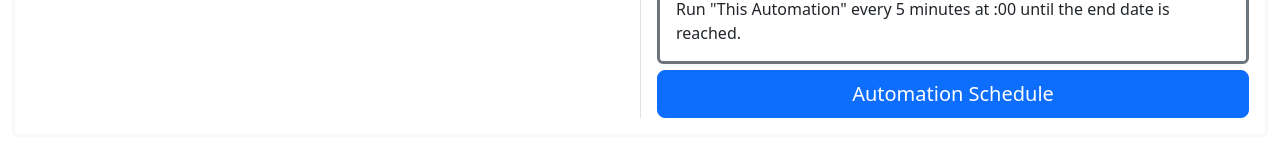
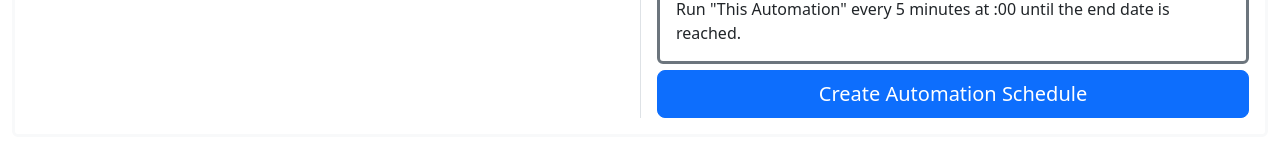
Before and after one commit to fflores0467/auto-make-frontend, a React (Create React App) app: page /setup/automation in a window 1280 px wide. Shown: the part 495-652 px from the top of the page. Built offline with nearby package versions, Linux system fonts and the light colour scheme.

Commit message:
fixed broken automation page

```diff
--- a/src/SetUp/Automation.tsx
+++ b/src/SetUp/Automation.tsx
@@ -6,6 +6,7 @@ import React, { useEffect, useState } from 'react';
 import { useDispatch, useSelector } from 'react-redux';
 import type { RootState, AppDispatch } from '../store';
 import { setAutomationState } from '../features/setup/automationSlice';
+import { clearScheduleName } from '../features/setup/scheduleSlice'
 
 import Card from 'react-bootstrap/Card';
 import Container from 'react-bootstrap/Container';
@@ -73,33 +74,6 @@ export const Automation = () => {
         }
     }, [automation_id]);
 
-    // Onload or when schedule name changes, check if the schedule already exists
-    const [submitState, setSubmitState] = useState('')
-    useEffect(() => {
-        if (scheduleState.name) {
-            setLoading(true);
-            axios.get(`http://localhost:8080/read-job`, {
-                params: { name: encodeURIComponent(scheduleState.name) },
-                timeout: 5000,
-                validateStatus: (status) => status === 200 || status === 404, // Allow 404 to pass through
-            })
-            .then((response) => {
-                if (response.status === 404 && response.data?.message === "No jobs found") {
-                    setSubmitState('Create'); // Job not found, proceed with create mode
-                } else if (response.status === 200) {
-                    setSubmitState('Update'); // Job exists
-                } else {
-                    throw new Error("Unexpected response status"); // Force catch if other issues
-                }
-            })
-            .catch((err) => {
-                console.error("Error or unexpected 404:", err); // Catch other errors or unexpected 404s
-                setError("An unexpected error occurred.");
-            })
-            .finally(() => setLoading(false));
-        }
-    }, [scheduleState.name, success]);
-
     // Dispatch automation state in redux to keep data globally
     const handleChange = (event: React.ChangeEvent<HTMLInputElement | HTMLSelectElement | HTMLTextAreaElement>) => {
         const { name, value } = event.target;
@@ -107,7 +81,7 @@ export const Automation = () => {
     };
 
     // Handle form submission with validation
-    const handleSubmit = async (requestType: string) => {
+    const handleSubmit = async () => {
         setError("");
         const findMissingFields = (obj: Record<string, any>) =>
             Object.entries(obj)
@@ -141,25 +115,28 @@ export const Automation = () => {
             interval: scheduleState.interval,
             time_unit: scheduleState.time_unit,
             specific_time: scheduleState.specific_time,
-            parameters: automationState.parameters
+            parameters: automationState.parameters // Get automation parameters from Redux
         };
-
-        const url = requestType === 'create'
-        ? 'http://localhost:8080/create-job'
-        : `http://localhost:8080/update-job?name=${encodeURIComponent(scheduleState.name)}`;
-        const method = requestType === 'create' ? 'post' : 'put';
 
         try {
             setLoading(true);
-            await axios({ method, url, data: jobData, headers: { 'Content-Type': 'application/json' } });
-            setSuccess(`The Schedule "${scheduleState.name}" was ${requestType === 'create' ? 'created' : 'updated'} successfully.`);
+            await axios.post('http://localhost:8080/create-job', jobData, {
+                headers: {
+                    'Content-Type': 'application/json',
+                },
+            });
+            setSuccess(`The Schedule "${scheduleState.name}" was Created. The Automation "${settings.data.name}" is Scheduled to Run.\n
+                Feel Free to Build a New Schedule!`);
+            dispatch(clearScheduleName());
         } catch (error) {
             if (axios.isAxiosError(error)) {
                 const errorMessage = error.response?.data?.message || 'An error occurred';
-                setError(errorMessage.includes("SQLITE_CONSTRAINT: UNIQUE constraint failed") ? `"${scheduleState.name}" is already in use` : errorMessage);
-            } else {
-                setError('An unknown error occurred');
+                console.error('Error response:', errorMessage);
+                setError(errorMessage.includes("SQLITE_CONSTRAINT: UNIQUE constraint failed") ? `"${scheduleState.name}" is Already in Use` : `${errorMessage}`)
+                return;
             }
+            console.error('An unknown error occurred:', (error as Error).message || error);
+            setError('An unknown error occurred');
         } finally {
             setLoading(false);
         }
@@ -243,15 +220,15 @@ export const Automation = () => {
                                         </Card.Text>
                                     </Card.Body>
                                 </Card>
-                                <div className="d-grid gap-2" style={{ paddingTop: "1%" }}>
-                                    <Button onClick={() => handleSubmit(submitState.toLowerCase())} variant="primary" size="lg" disabled={loading}>
-                                        {`${submitState} Automation Schedule`}
+                                <div className="d-grid gap-2" style={{paddingTop: "1%"}}>
+                                    <Button onClick={handleSubmit} disabled={loading || success.length > 0} variant="primary" size="lg">
+                                        Create Automation Schedule
                                     </Button>
-                                    {success && (
+                                    {success.length > 0 && (
                                         <p style={{ textAlign: 'right' }}>
-                                            *Schedule {submitState === "Create" ? "Created" : "Updated"} successfully.
+                                            *Schedule created successfully.{' '}
                                             <LinkContainer to="/setup/schedule">
-                                                <Nav.Link>
+                                                <Nav.Link >
                                                     <span style={{ display: 'inline', textDecoration: 'underline', padding: 0, marginLeft: '5px' }}>Return to Build Scheduler</span>
                                                 </Nav.Link>
                                             </LinkContainer>
--- a/src/features/setup/scheduleSlice.ts
+++ b/src/features/setup/scheduleSlice.ts
@@ -35,11 +35,15 @@ const scheduleSlice = createSlice({
     setScheduleState: (state, action: PayloadAction<Partial<ScheduleState>>) => {
       return {...state, ...action.payload };
     },
+    // Reducer to clear the schedule name
+    clearScheduleName: (state) => {
+      state.name = ''; // Clear the name
+    },
   }
 });
 
 // Export the action to dispatch from components
-export const { setScheduleState } = scheduleSlice.actions;
+export const { setScheduleState, clearScheduleName } = scheduleSlice.actions;
 
 // Export the reducer to add to the store
 export default scheduleSlice.reducer;
```
